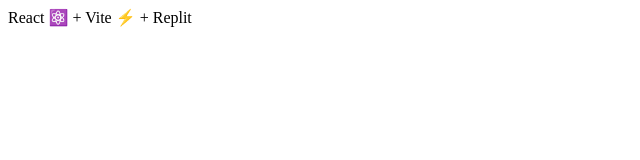
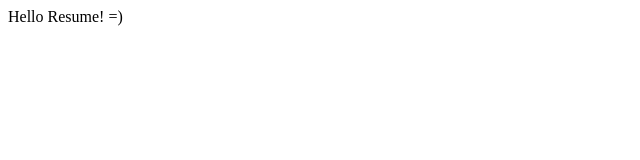
Before and after one commit to mariaszabo/resume, a React (Vite) app: page / in a window 1280 px wide. Shown: the top 160 px of the page, without its empty margins (0-640 px from the left). Built offline with nearby package versions, Linux system fonts and the light colour scheme.

Commit message:
Clean up repository

```diff
--- a/index.html
+++ b/index.html
@@ -4,17 +4,10 @@
     <meta charset="UTF-8" />
     <link rel="icon" type="image/svg+xml" href="/favicon.svg" />
     <meta name="viewport" content="width=device-width, initial-scale=1.0" />
-    <title>React + TypeScript + Replit</title>
+    <title>Resume</title>
   </head>
   <body>
     <div id="root"></div>
     <script type="module" src="/src/index.jsx"></script>
-
-    <!--
-    This script places a badge on your repl's full-browser view back to your repl's cover
-    page. Try various colors for the theme: dark, light, red, orange, yellow, lime, green,
-    teal, blue, blurple, magenta, pink!
-    -->
-    <script src="https://replit.com/public/js/replit-badge-v2.js" theme="dark" position="bottom-right"></script>
   </body>
 </html>
--- a/src/App.css
+++ /dev/null
@@ -1,2 +0,0 @@
-main {
-}
--- a/src/App.jsx
+++ b/src/App.jsx
@@ -1,9 +1,7 @@
-import './App.css'
-
 export default function App() {
   return (
     <main>
-      React ⚛️ + Vite ⚡ + Replit
+     Hello Resume! =)
     </main>
   )
 }
```
Also changed, not shown: 1 other file (tests, documents, lock files or other folders).
